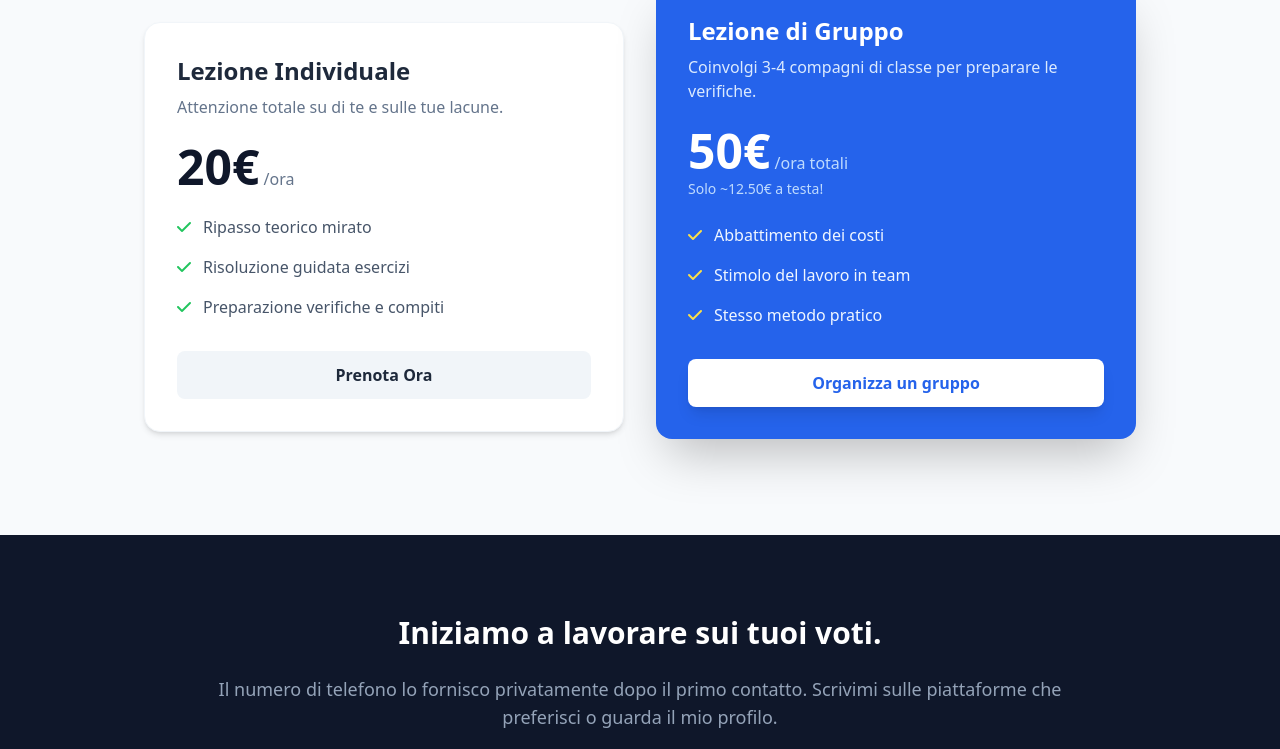
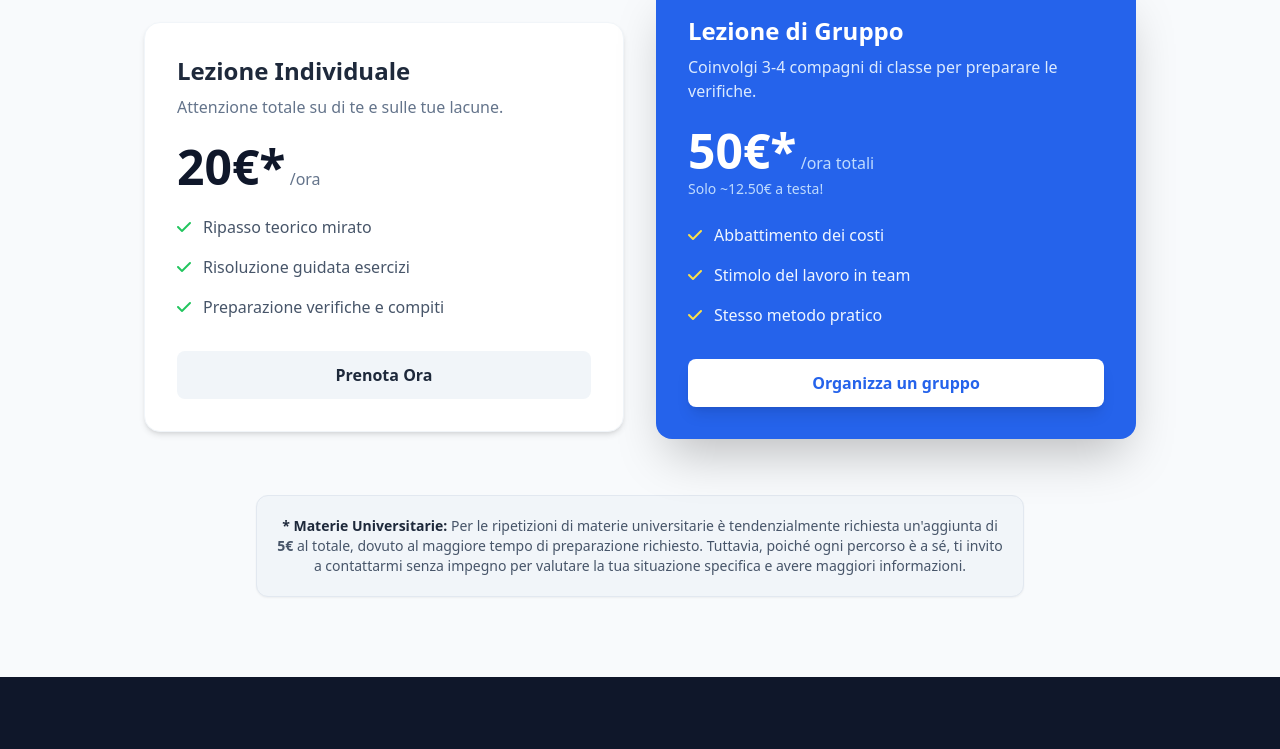
Before and after one commit to DoneyMoney/DoneyMoney.github.io, a plain HTML site: page index.html in a window 1280 px wide. Shown: the part 1415-2164 px from the top of the page. Drawn offline with nearby package versions, Linux system fonts and the light colour scheme.

Commit message:
new price for uni

```diff
--- a/index.html
+++ b/index.html
@@ -83,7 +83,7 @@
                 <h3 class="text-2xl font-bold text-slate-800 mb-2">Lezione Individuale</h3>
                 <p class="text-slate-500 mb-6">Attenzione totale su di te e sulle tue lacune.</p>
                 <div class="mb-6">
-                    <span class="text-5xl font-extrabold text-slate-900">20€</span>
+                    <span class="text-5xl font-extrabold text-slate-900">20€*</span>
                     <span class="text-slate-500 font-medium">/ora</span>
                 </div>
                 <ul class="space-y-4 text-slate-600 mb-8">
@@ -102,7 +102,7 @@
                 <h3 class="text-2xl font-bold text-white mb-2">Lezione di Gruppo</h3>
                 <p class="text-blue-100 mb-6">Coinvolgi 3-4 compagni di classe per preparare le verifiche.</p>
                 <div class="mb-6 text-white">
-                    <span class="text-5xl font-extrabold">50€</span>
+                    <span class="text-5xl font-extrabold">50€*</span>
                     <span class="text-blue-200 font-medium">/ora totali</span>
                     <p class="text-sm text-blue-200 mt-1">Solo ~12.50€ a testa!</p>
                 </div>
@@ -113,6 +113,13 @@
                 </ul>
                 <a href="#contatti" class="block w-full text-center bg-white text-blue-600 font-bold py-3 rounded-lg hover:bg-slate-50 transition shadow-lg">Organizza un gruppo</a>
             </div>
+        </div>
+
+        <!-- Postilla Università -->
+        <div class="mt-10 max-w-3xl mx-auto bg-slate-100 p-5 rounded-xl border border-slate-200 text-sm text-slate-600 text-center shadow-sm">
+            <p>
+                <strong class="text-slate-800">* Materie Universitarie:</strong> Per le ripetizioni di materie universitarie è tendenzialmente richiesta un'aggiunta di <span class="font-bold">5€</span> al totale, dovuto al maggiore tempo di preparazione richiesto. Tuttavia, poiché ogni percorso è a sé, ti invito a contattarmi senza impegno per valutare la tua situazione specifica e avere maggiori informazioni.
+            </p>
         </div>
     </section>
 
```
